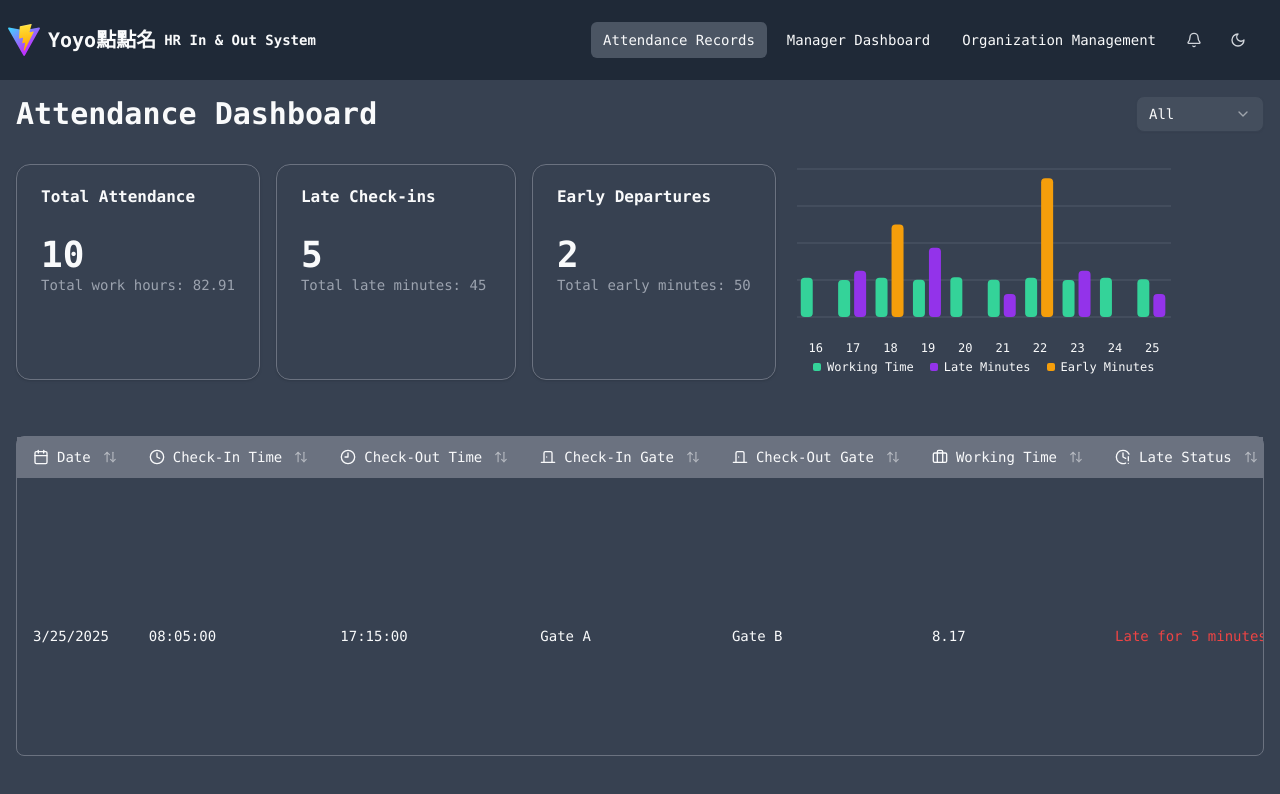
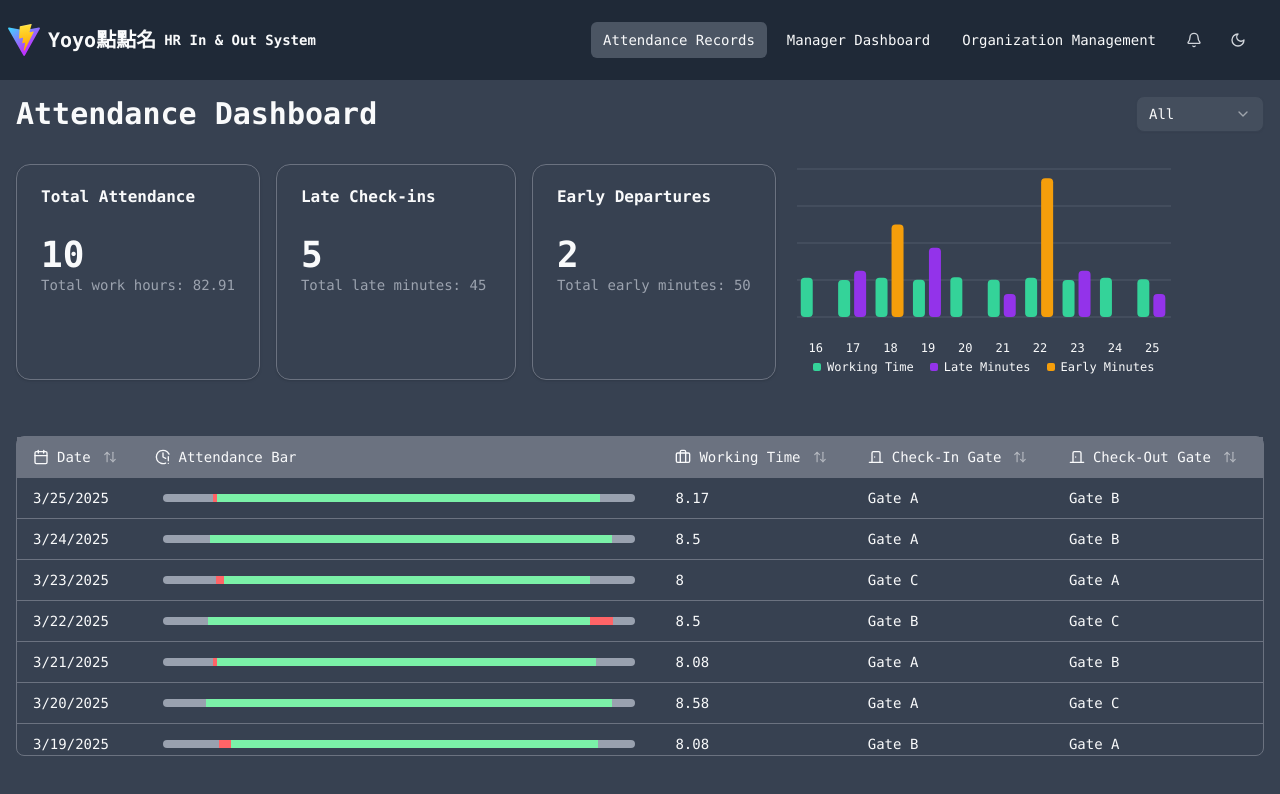
Before and after one commit to 113-2-cloud-native-G9/in-out-system, a React (Vite) app in the folder frontend/: page /attendance in a window 1280 px wide. Shown: the top 794 px of the page. Built offline with nearby package versions, Linux system fonts and the light colour scheme.

Commit message:
Attendance table v2

```diff
--- a/frontend/package.json
+++ b/frontend/package.json
@@ -14,6 +14,7 @@
         "@radix-ui/react-checkbox": "1.1.4",
         "@radix-ui/react-dialog": "^1.1.6",
         "@radix-ui/react-dropdown-menu": "2.1.6",
+        "@radix-ui/react-hover-card": "^1.1.13",
         "@radix-ui/react-icons": "^1.3.2",
         "@radix-ui/react-label": "2.1.2",
         "@radix-ui/react-popover": "1.1.6",
--- a/frontend/src/components/custom/AccessLogDialog.tsx
+++ b/frontend/src/components/custom/AccessLogDialog.tsx
@@ -14,7 +14,6 @@ import {
     TableHeader,
     TableRow,
 } from "@/components/ui/table";
-import { AccessLog } from "@/types";
 import { mockAccessLogs } from "@/mocks/accesslog";
 import {
     ArrowUpDown,
--- a/frontend/src/components/custom/OrganizationGraph.tsx
+++ b/frontend/src/components/custom/OrganizationGraph.tsx
@@ -31,7 +31,7 @@ export function OrganizationGraph({ data }: { data: Organization[] }) {
             children: convertToTree(node.children),
         }));
 
-    const renderCustomNode = ({ nodeDatum, toggleNode }) => (
+    const renderCustomNode = ({ nodeDatum, toggleNode }: any) => (
         <g>
             <circle
                 r={15}
--- /dev/null
+++ b/frontend/src/components/ui/hover-card.tsx
@@ -0,0 +1,42 @@
+import * as React from "react"
+import * as HoverCardPrimitive from "@radix-ui/react-hover-card"
+
+import { cn } from "@/lib/utils"
+
+function HoverCard({
+  ...props
+}: React.ComponentProps<typeof HoverCardPrimitive.Root>) {
+  return <HoverCardPrimitive.Root data-slot="hover-card" {...props} />
+}
+
+function HoverCardTrigger({
+  ...props
+}: React.ComponentProps<typeof HoverCardPrimitive.Trigger>) {
+  return (
+    <HoverCardPrimitive.Trigger data-slot="hover-card-trigger" {...props} />
+  )
+}
+
+function HoverCardContent({
+  className,
+  align = "center",
+  sideOffset = 4,
+  ...props
+}: React.ComponentProps<typeof HoverCardPrimitive.Content>) {
+  return (
+    <HoverCardPrimitive.Portal data-slot="hover-card-portal">
+      <HoverCardPrimitive.Content
+        data-slot="hover-card-content"
+        align={align}
+        sideOffset={sideOffset}
+        className={cn(
+          "bg-popover text-popover-foreground data-[state=open]:animate-in data-[state=closed]:animate-out data-[state=closed]:fade-out-0 data-[state=open]:fade-in-0 data-[state=closed]:zoom-out-95 data-[state=open]:zoom-in-95 data-[side=bottom]:slide-in-from-top-2 data-[side=left]:slide-in-from-right-2 data-[side=right]:slide-in-from-left-2 data-[side=top]:slide-in-from-bottom-2 z-50 w-64 origin-(--radix-hover-card-content-transform-origin) rounded-md border p-4 shadow-md outline-hidden",
+          className
+        )}
+        {...props}
+      />
+    </HoverCardPrimitive.Portal>
+  )
+}
+
+export { HoverCard, HoverCardTrigger, HoverCardContent }
--- a/frontend/src/pages/AttendancePage.tsx
+++ b/frontend/src/pages/AttendancePage.tsx
@@ -1,6 +1,5 @@
 import { JSX, useEffect, useState } from "react";
 import {
-    AttendanceRecord,
     EarlyDepartureStatus,
     LateArrivalStatus,
     AttendanceStatus,
@@ -50,6 +49,11 @@ import {
     ChartLegend,
     ChartLegendContent,
 } from "@/components/ui/chart";
+import {
+    HoverCard,
+    HoverCardContent,
+    HoverCardTrigger,
+} from "@/components/ui/hover-card";
 import AccessLogDialog from "@/components/custom/AccessLogDialog";
 
 type AttendanceStatistics = {
@@ -324,24 +328,22 @@ const AttendanceTable = ({ data }: { data: Array<AttendanceRecord> }) => {
                             Date {renderSortIcon("report_date")}
                         </div>
                     </TableHead>
-                    <TableHead
-                        className="px-4 py-2 cursor-pointer"
-                        onClick={() => handleSort("check_in_time")}
-                    >
+                    <TableHead className="px-4 py-2">
                         <div className="flex items-center gap-2">
-                            <Clock size={16} />
-                            Check-In Time {renderSortIcon("check_in_time")}
+                            <ClockAlert size={16} />
+                            Attendance Bar
                         </div>
                     </TableHead>
                     <TableHead
                         className="px-4 py-2 cursor-pointer"
-                        onClick={() => handleSort("check_out_time")}
+                        onClick={() => handleSort("total_stay_hours")}
                     >
                         <div className="flex items-center gap-2">
-                            <Clock9 size={16} />
-                            Check-Out Time {renderSortIcon("check_out_time")}
+                            <Briefcase size={16} />
+                            Working Time {renderSortIcon("total_stay_hours")}
                         </div>
                     </TableHead>
+
                     <TableHead
                         className="px-4 py-2 cursor-pointer"
                         onClick={() => handleSort("check_in_gate")}
@@ -360,40 +362,6 @@ const AttendanceTable = ({ data }: { data: Array<AttendanceRecord> }) => {
                             Check-Out Gate {renderSortIcon("check_out_gate")}
                         </div>
                     </TableHead>
-                    <TableHead
-                        className="px-4 py-2 cursor-pointer"
-                        onClick={() => handleSort("total_stay_hours")}
-                    >
-                        <div className="flex items-center gap-2">
-                            <Briefcase size={16} />
-                            Working Time {renderSortIcon("total_stay_hours")}
-                        </div>
-                    </TableHead>
-                    <TableHead
-                        className="px-4 py-2 cursor-pointer"
-                        onClick={() => handleSort("late_arrival_minutes")}
-                    >
-                        <div className="flex items-center gap-2">
-                            <ClockAlert size={16} />
-                            Late Status {renderSortIcon("late_arrival_minutes")}
-                        </div>
-                    </TableHead>
-                    <TableHead
-                        className="px-4 py-2 cursor-pointer"
-                        onClick={() => handleSort("early_departure_minutes")}
-                    >
-                        <div className="flex items-center gap-2">
-                            <ClockAlert size={16} />
-                            Early Status
-                            {renderSortIcon("early_departure_minutes")}
-                        </div>
-                    </TableHead>
-                    <TableHead className="px-4 py-2">
-                        <div className="flex items-center gap-2">
-                            <ClockAlert size={16} />
-                            Attendance Bar
-                        </div>
-                    </TableHead>
                 </TableRow>
             </TableHeader>
             <TableBody>
@@ -410,47 +378,56 @@ const AttendanceTable = ({ data }: { data: Array<AttendanceRecord> }) => {
                                         record.report_date
                                     ).toLocaleDateString()}
                                 </TableCell>
-                                <TableCell className="px-4 py-2">
-                                    {record.check_in_time}
+                                <TableCell className="">
+                                    <HoverCard openDelay={100}>
+                                        <HoverCardTrigger className="h-full flex items-center  px-4 py-2">
+                                            <AttendanceBar data={record} />
+                                        </HoverCardTrigger>
+                                        <HoverCardContent>
+                                            <div className="flex flex-col gap-2 ">
+                                                <p className="text-sm font-bold">
+                                                    {record.report_date}
+                                                </p>
+                                                <p className="text-sm">
+                                                    Check in:{" "}
+                                                    {record.check_in_time}
+                                                </p>
+                                                <p className="text-sm">
+                                                    Check out:{" "}
+                                                    {record.check_out_time}
+                                                </p>
+                                                {record.late_arrival_minutes >
+                                                    0 && (
+                                                    <p className="text-sm text-destructive">
+                                                        Late:{" "}
+                                                        {
+                                                            record.late_arrival_minutes
+                                                        }{" "}
+                                                        minutes
+                                                    </p>
+                                                )}
+                                                {record.early_departure_minutes >
+                                                    0 && (
+                                                    <p className="text-sm text-destructive">
+                                                        Early:{" "}
+                                                        {
+                                                            record.early_departure_minutes
+                                                        }{" "}
+                                                        minutes
+                                                    </p>
+                                                )}
+                                            </div>
+                                        </HoverCardContent>
+                                    </HoverCard>
                                 </TableCell>
                                 <TableCell className="px-4 py-2">
-                                    {record.check_out_time}
+                                    {record.total_stay_hours}
                                 </TableCell>
                                 <TableCell className="px-4 py-2">
                                     {record.check_in_gate}
                                 </TableCell>
                                 <TableCell className="px-4 py-2">
                                     {record.check_out_gate}
-                                </TableCell>
-                                <TableCell className="px-4 py-2">
-                                    {record.total_stay_hours}
-                                </TableCell>
-                                <TableCell
-                                    className={
-                                        record.late_arrival_status ===
-                                        LateArrivalStatus.Late
-                                            ? "px-4 py-2 text-destructive"
-                                            : "px-4 py-2"
-                                    }
-                                >
-                                    {record.late_arrival_minutes > 0
-                                        ? `${record.late_arrival_status} for ${record.late_arrival_minutes} minutes`
-                                        : record.late_arrival_status}
-                                </TableCell>
-                                <TableCell
-                                    className={
-                                        record.early_departure_status ===
-                                        EarlyDepartureStatus.Early
-                                            ? "px-4 py-2 text-destructive"
-                                            : "px-4 py-2"
-                                    }
-                                >
-                                    {record.early_departure_minutes > 0
-                                        ? `${record.early_departure_status} for ${record.early_departure_minutes} minutes`
-                                        : record.early_departure_status}
-                                </TableCell>
-                                <TableCell className="px-4 py-2">
-                                    <AttendanceBar data={record} />
                                 </TableCell>
                             </TableRow>
                         </AccessLogDialog>
@@ -557,57 +534,46 @@ const AttendanceBar = ({ data }: { data: AttendanceRecord }) => {
     const calcTimeDiff = (startTime: string, endTime: string) => {
         const start = new Date(`1970-01-01T${startTime}`);
         const end = new Date(`1970-01-01T${endTime}`);
-        const diff = end.getTime() - start.getTime();
-        const diffMinutes = Math.floor(diff / (1000 * 60));
-        return diffMinutes;
+        return Math.floor((end.getTime() - start.getTime()) / 60000);
     };
-    const chartData = [
+
+    const segments = [
         {
-            name: `${data.report_date} Attendance`,
-            date: new Date(data.report_date).toLocaleDateString(),
-            work: data.total_stay_hours * 60,
-            timeBefore: calcTimeDiff("06:00", data.check_in_time),
-            timeAfter: calcTimeDiff(data.check_out_time, "20:00"),
-            late: data.late_arrival_minutes,
-            early: data.early_departure_minutes,
+            minutes: calcTimeDiff("07:00", data.check_in_time),
+            className: "bg-gray-200 dark:bg-gray-400",
         },
         {
-            name: `${data.report_date}1221212 Attendance123`,
-            date: new Date(data.report_date).toLocaleDateString(),
-            work: data.total_stay_hours * 60,
-            timeBefore: calcTimeDiff("06:00", data.check_in_time),
-            timeAfter: calcTimeDiff(data.check_out_time, "20:00"),
-            late: data.late_arrival_minutes,
-            early: data.early_departure_minutes,
+            minutes: data.late_arrival_minutes,
+            className: "bg-red-700 dark:bg-red-400",
+        },
+        {
+            minutes: data.total_stay_hours * 60,
+            className: "bg-green-500 dark:bg-green-300",
+        },
+        {
+            minutes: data.early_departure_minutes,
+            className: "bg-red-700 dark:bg-red-400",
+        },
+        {
+            minutes: calcTimeDiff(data.check_out_time, "18:00"),
+            className: "bg-gray-200 dark:bg-gray-400",
         },
     ];
 
-    console.log(chartData);
-
     return (
-        <BarChart
-            data={chartData}
-            width={500}
-            height={300}
-            margin={{
-                top: 5,
-                right: 5,
-                left: 5,
-                bottom: 5,
-            }}
-            layout="horizontal"
-        >
-            <CartesianGrid stroke="#f5f5f5" />
-            <XAxis type="number" />
-            <YAxis dataKey="name" />
-            <Tooltip />
-            <Legend />
-            <Bar dataKey="timeBefore" fill="var(--chart-3)" stackId="a" />
-            <Bar dataKey="late" fill="var(--chart-1)" stackId="a" />
-            <Bar dataKey="work" fill="var(--chart-2)" stackId="a" />
-            <Bar dataKey="early" fill="var(--chart-1)" stackId="a" />
-            <Bar dataKey="timeAfter" fill="var(--chart-3)" stackId="a" />
-        </BarChart>
+        <div className="min-w-[28rem] w-full h-2 flex items-stretch rounded-md overflow-hidden leading-none">
+            {segments.map((seg, idx) => (
+                <div
+                    key={idx}
+                    className={`${seg.className} h-full`}
+                    style={{
+                        flexGrow: seg.minutes,
+                        flexShrink: 0,
+                        flexBasis: 0,
+                    }}
+                />
+            ))}
+        </div>
     );
 };
 
```
Also changed, not shown: 1 other file (tests, documents, lock files or other folders).
